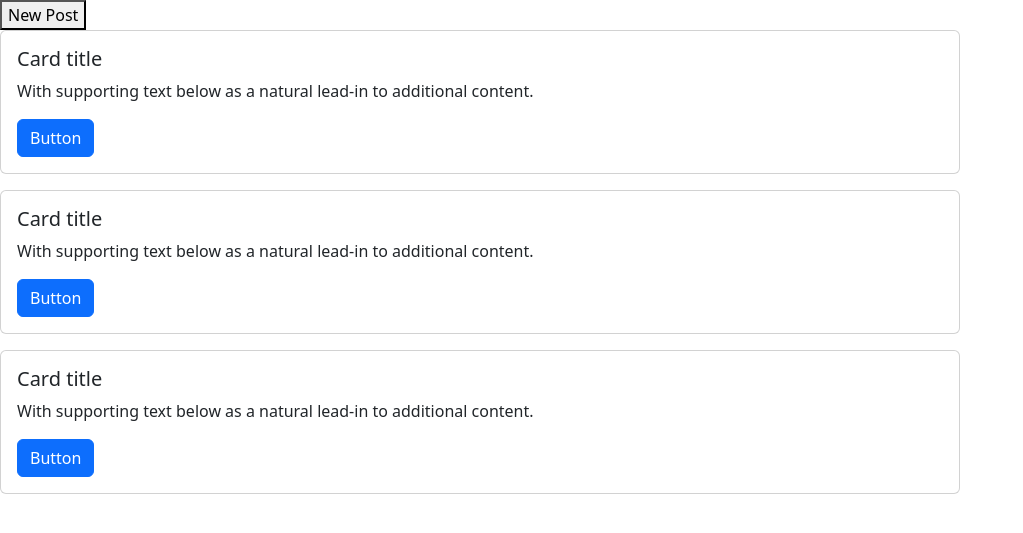
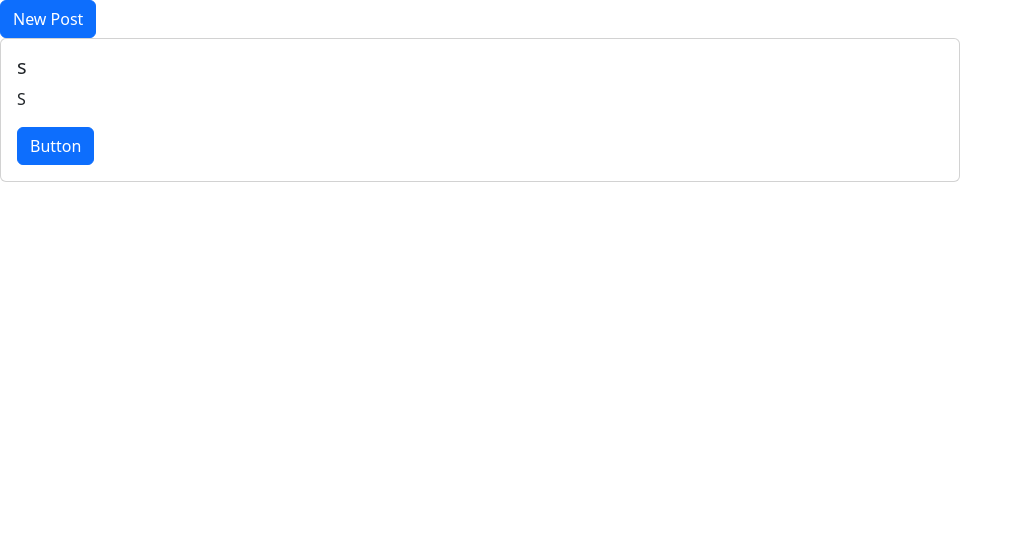
Before and after one commit to mauros05/facebook, a PHP site: the page made by views/PostViews/index.php in a window 1280 px wide. Shown: the top 533 px of the page, without its empty margins (0-1023 px from the left). Run offline with PHP 8.4, Linux system fonts and the light colour scheme; the visitor is signed in with stand-in values (Sample User, id 1); the template is opened without the code that fills it: most values are stand-ins (such as "Sample title", 1, 10 or a date in 2020); some libraries are stand-ins or nearby versions.

Commit message:
Add create post functionality correctly

```diff
--- a/controllers/PostController.php
+++ b/controllers/PostController.php
@@ -7,6 +7,8 @@
 
         public function listPosts(){
             $data["jqueryURL"] = "assets/js/post.js";
+
+            $res = $this->postModel->listPosts();
 
             require_once("config/Config.php");
             require_once("views/Templates/Header.php");
@@ -18,7 +20,7 @@
         public function createPost($data){
             $res = $this->postModel->createPost($data);
 
-            // echo json_encode($res);
+            echo json_encode($res);
         }
 
         public function editPost(){
--- a/views/PostViews/index.php
+++ b/views/PostViews/index.php
@@ -13,44 +13,30 @@
         </form>
     </div>
 
-    <button id="new-post">New Post</button>
+    <button id="new-post" class="btn btn-primary">New Post</button>
 
-    <div class="card w-75 mb-3">
-        <div class="card-body">
-            <h5 class="card-title">Card title</h5>
-            <p class="card-text">With supporting text below as a natural lead-in to additional content.</p>
-            <a href="#" class="btn btn-primary">Button</a>
+    <?php for($i = 0; $i < count($res["id_user"]); $i++){ ?>
+        <div class="card w-75 mb-3">
+            <div class="card-body">
+                <h5 class="card-title"><?= $res["user_name"][$i] ?></h5>
+                <p class="card-text"><?= $res["post_text"][$i] ?></p>
+                <a href="#" class="btn btn-primary">Button</a>
+            </div>
         </div>
-    </div>
-    <div class="card w-75 mb-3">
-        <div class="card-body">
-            <h5 class="card-title">Card title</h5>
-            <p class="card-text">With supporting text below as a natural lead-in to additional content.</p>
-            <a href="#" class="btn btn-primary">Button</a>
-        </div>
-    </div>
-    <div class="card w-75 mb-3">
-        <div class="card-body">
-            <h5 class="card-title">Card title</h5>
-            <p class="card-text">With supporting text below as a natural lead-in to additional content.</p>
-            <a href="#" class="btn btn-primary">Button</a>
-        </div>
-    </div>
+    <?php } ?>
 </div>
 
 <div class="modal fade" id="staticBackdrop" data-bs-backdrop="static" data-bs-keyboard="false" tabindex="-1" aria-labelledby="staticBackdropLabel" aria-hidden="true">
   <div class="modal-dialog">
     <div class="modal-content">
       <div class="modal-header">
-        <h1 class="modal-title fs-5" id="staticBackdropLabel">Modal title</h1>
         <button type="button" class="btn-close" data-bs-dismiss="modal" aria-label="Close"></button>
       </div>
-      <div class="modal-body">
-        ...
+      <div class="modal-body" id="modal-message">
+
       </div>
       <div class="modal-footer">
         <button type="button" class="btn btn-secondary" data-bs-dismiss="modal">Close</button>
-        <button type="button" class="btn btn-primary">Understood</button>
       </div>
     </div>
   </div>
```
Also changed, not shown: assets/js/post.js (+6 -6 lines), models/PostModel.php (+27 -3 lines).
